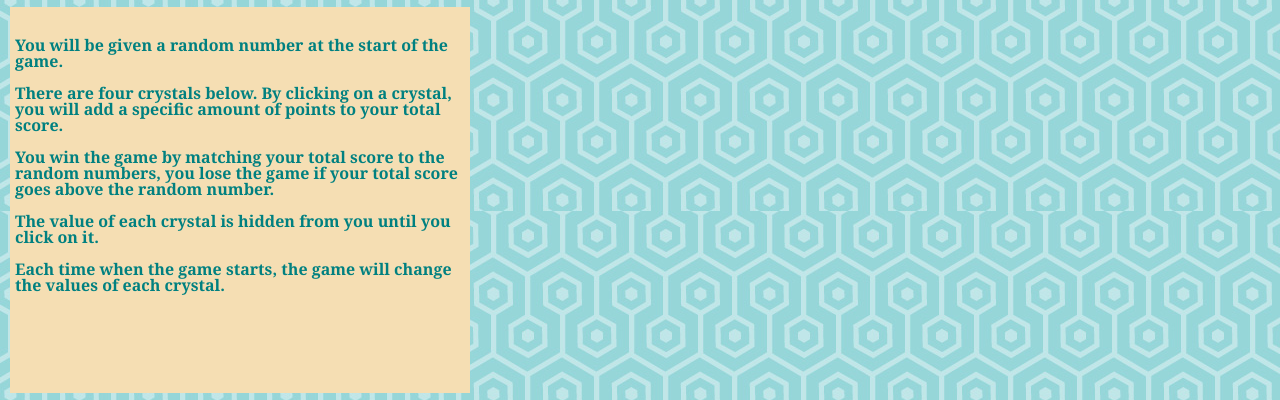
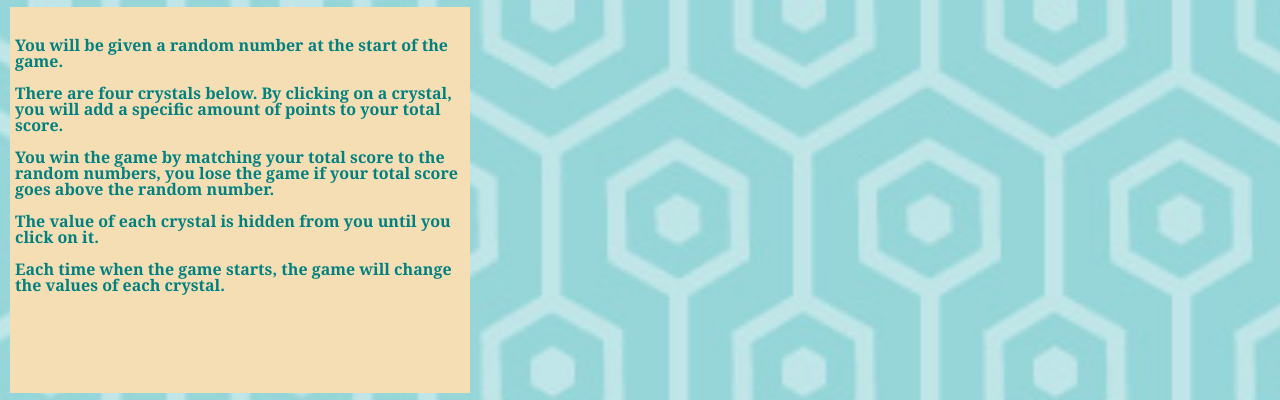
Before and after one commit to dt1993/Crystal-Collector, a plain HTML site: page index.html in a window 1280 px wide. Shown: the part 83-483 px from the top of the page. Drawn offline with nearby package versions, Linux system fonts and the light colour scheme.

Commit message:
update css

```diff
--- a/assets/css/style.css
+++ b/assets/css/style.css
@@ -1,5 +1,9 @@
 body{
-    background-image: url("../images/background.png")
+    background-image: url("../images/background.png");
+    background-repeat: no-repeat;
+    background-size: cover;
+    background-position: center;
+    position: relative;
 }
 
 .header{
```
